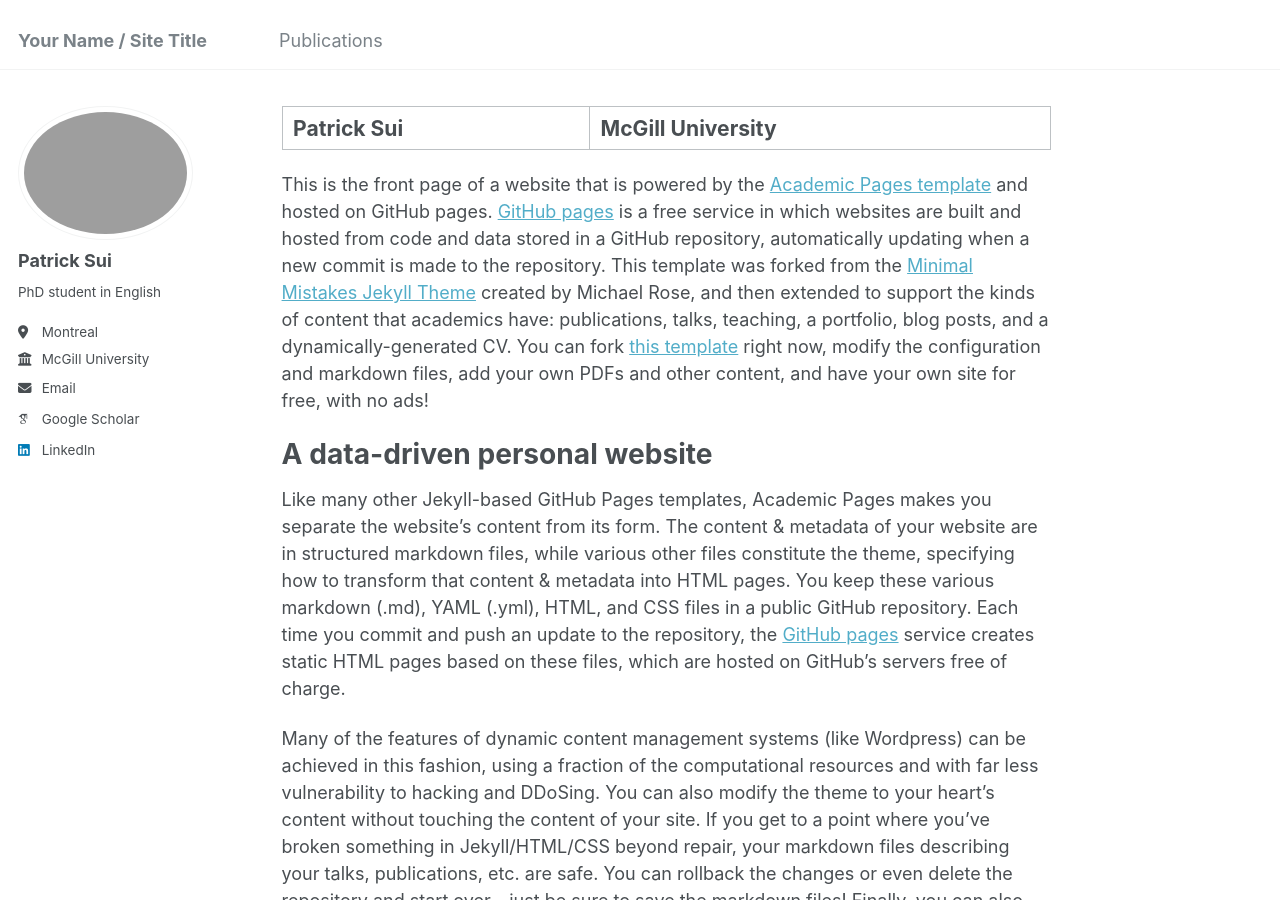
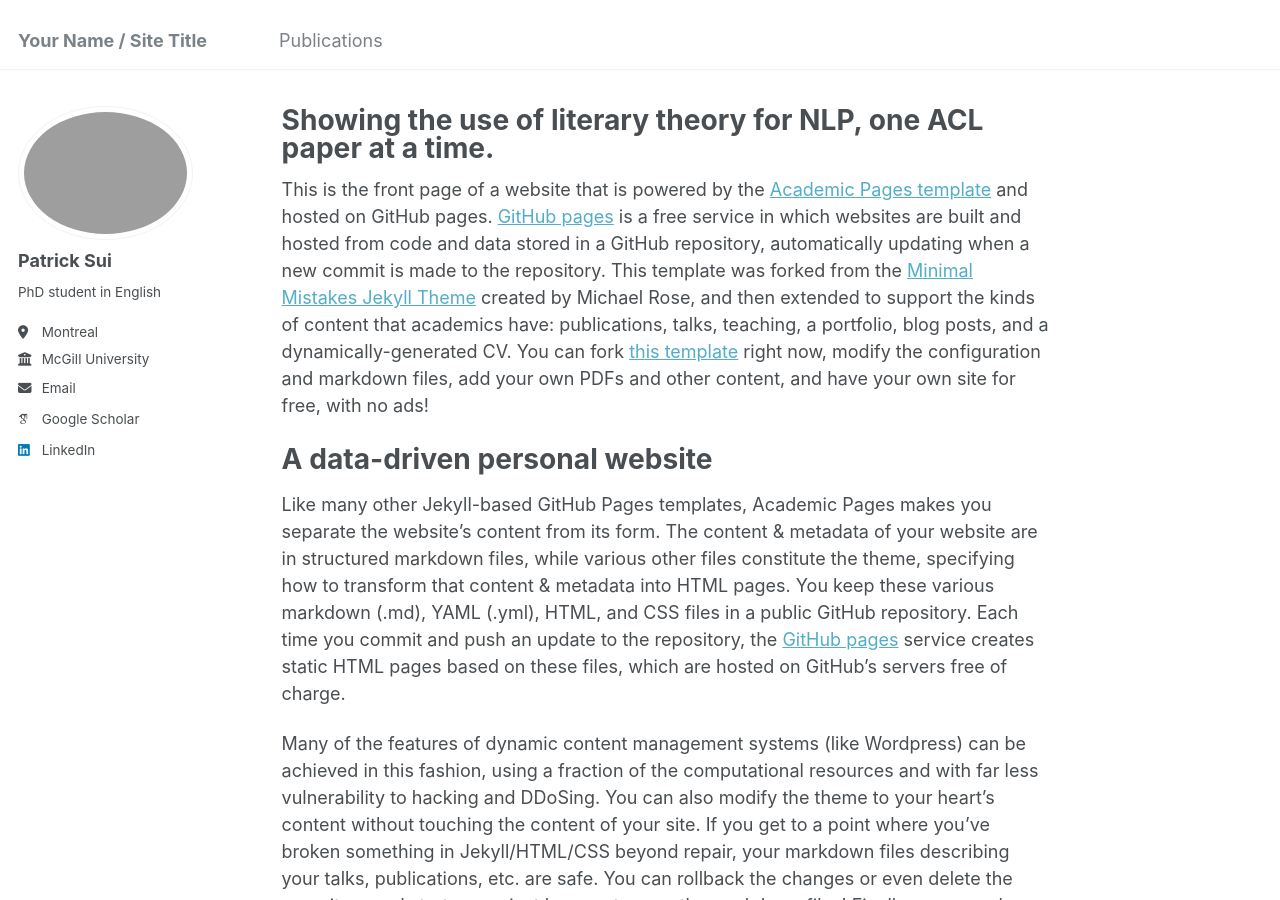
Before and after one commit to patrick-sui/patrick-sui, a Jekyll site: the page built from _pages/about.md, in a window 1280 px wide and 900 px high. Built offline with Jekyll 4.4.1, drawn with Linux system fonts in a browser that asks for light colours; some web fonts are replaced.

Commit message:
Update about.md

```diff
--- a/_pages/about.md
+++ b/_pages/about.md
@@ -1,6 +1,6 @@
 ---
 permalink: /
-title: "Patrick Sui | McGill University"
+title: "Showing the use of literary theory for NLP, one ACL paper at a time."
 author_profile: true
 redirect_from:
   - /about/
```
